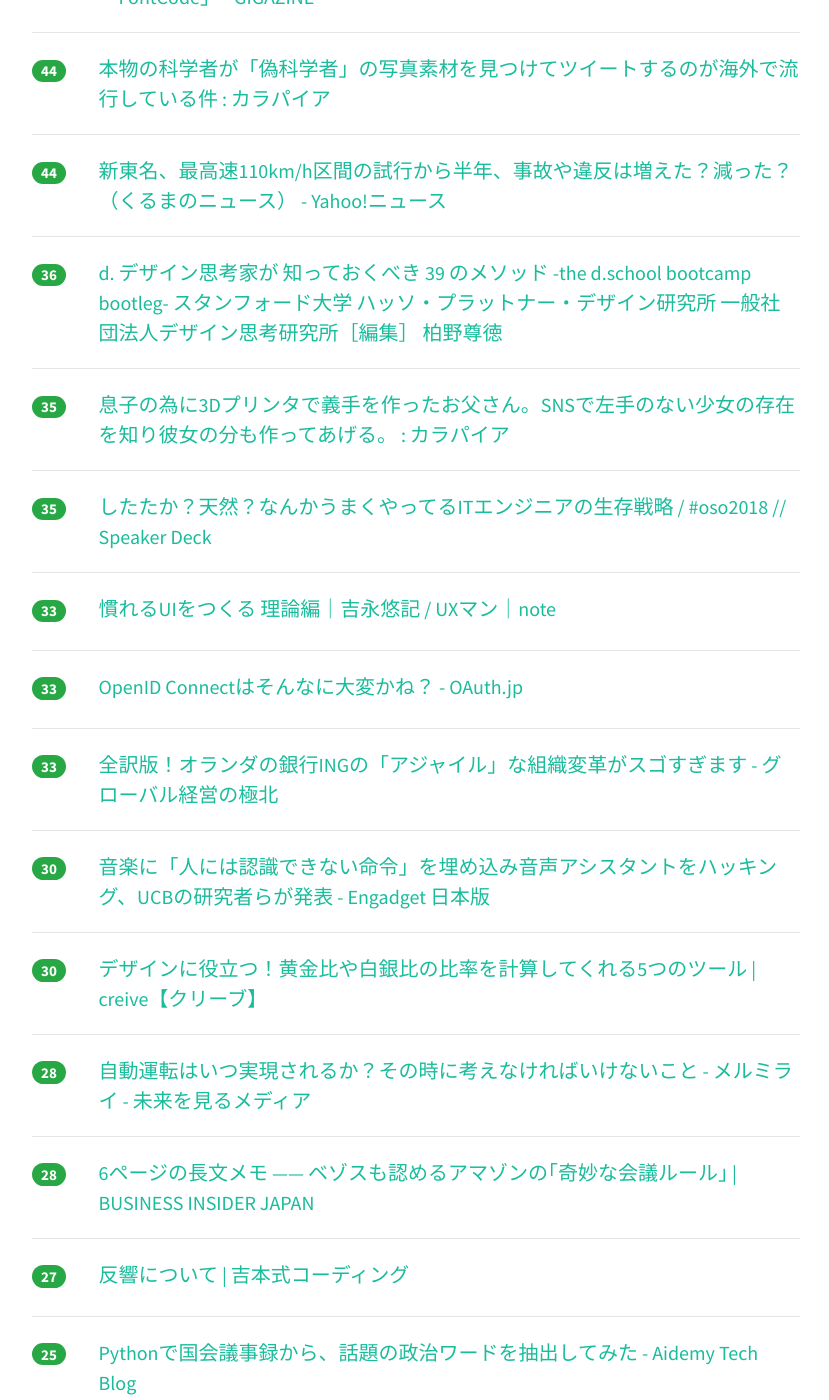
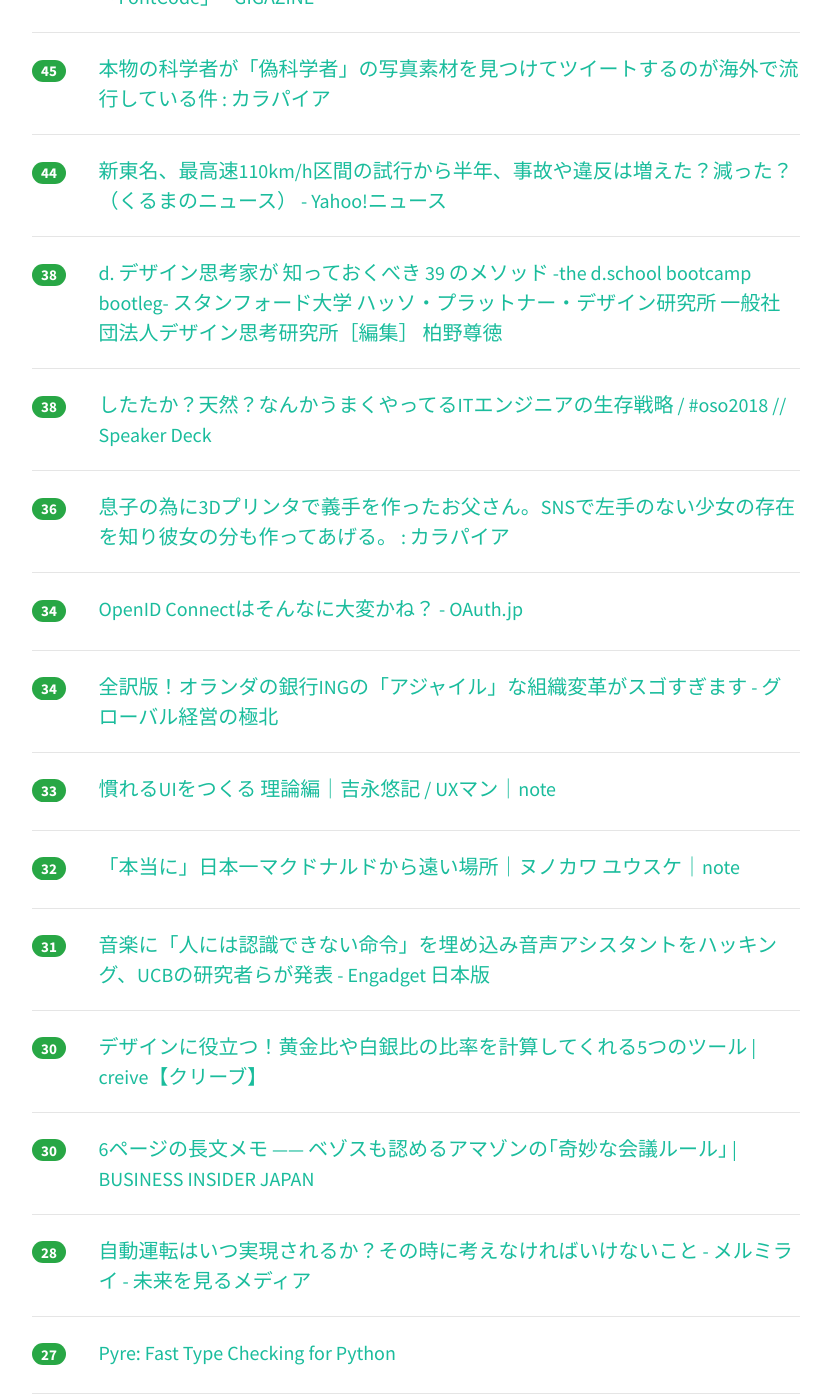
Before and after one commit to yatta47/hatena-matome-site, a Jekyll site: the page built from _posts/2018-05-12-hatena.md, in a window 1280 px wide and 1400 px high, scrolled down 700 px. Shown: the whole window, without its empty margins (224-1053 px from the left). Built offline with Jekyll 4.4.1, drawn with Linux system fonts in a browser that asks for light colours; nearby versions of some CDN libraries; some of the changed text lies outside the part shown.

Commit message:
Updated 2018-05-12

```diff
--- a/_posts/2018-05-12-hatena.md
+++ b/_posts/2018-05-12-hatena.md
@@ -1,23 +1,23 @@
 ---
 layout: post
 title:  "2018-05-12 はてぶIT"
-date:   2018-05-12 18:03:57
+date:   2018-05-12 19:01:15
 tags: [it-hotentry]
 ---
-38 件のデータあり
+44 件のデータあり
 
 <hr><div class="row">
-<div class="col-1"><span class="badge badge-pill badge-success h2">398</span></div>
+<div class="col-1"><span class="badge badge-pill badge-success h2">424</span></div>
 <div class="col-11"><a href='https://togetter.com/li/1226566' target='_blank'>「公での罵倒は、多くの国で強い報復を呼ぶ」「日本人と韓国人が、フィリピンで多くこれで殺害される」 - Togetter</a></div>
 </div>
 <hr>
 <div class="row">
-<div class="col-1"><span class="badge badge-pill badge-success h2">93</span></div>
+<div class="col-1"><span class="badge badge-pill badge-success h2">105</span></div>
 <div class="col-11"><a href='https://speakerdeck.com/yoshikiiida/agile-in-housework-and-child-care' target='_blank'>家事と育児とアジャイル / Agile in housework and child care // Speaker Deck</a></div>
 </div>
 <hr>
 <div class="row">
-<div class="col-1"><span class="badge badge-pill badge-success h2">67</span></div>
+<div class="col-1"><span class="badge badge-pill badge-success h2">76</span></div>
 <div class="col-11"><a href='https://anond.hatelabo.jp/20180511155651' target='_blank'>カタカナにすると人名みたいになる四字熟語一覧</a></div>
 </div>
 <hr>
@@ -27,7 +27,7 @@ tags: [it-hotentry]
 </div>
 <hr>
 <div class="row">
-<div class="col-1"><span class="badge badge-pill badge-success h2">44</span></div>
+<div class="col-1"><span class="badge badge-pill badge-success h2">45</span></div>
 <div class="col-11"><a href='http://karapaia.com/archives/52259205.html' target='_blank'>本物の科学者が「偽科学者」の写真素材を見つけてツイートするのが海外で流行している件 : カラパイア</a></div>
 </div>
 <hr>
@@ -37,18 +37,28 @@ tags: [it-hotentry]
 </div>
 <hr>
 <div class="row">
-<div class="col-1"><span class="badge badge-pill badge-success h2">36</span></div>
+<div class="col-1"><span class="badge badge-pill badge-success h2">38</span></div>
 <div class="col-11"><a href='https://designthinking.or.jp/swfu/d/bootleg2.0.pdf' target='_blank'>d. デザイン思考家が 知っておくべき 39 のメソッド -the d.school bootcamp bootleg- スタンフォード大学 ハッソ・プラットナー・デザイン研究所 一般社団法人デザイン思考研究所［編集］ 柏野尊徳</a></div>
 </div>
 <hr>
 <div class="row">
-<div class="col-1"><span class="badge badge-pill badge-success h2">35</span></div>
+<div class="col-1"><span class="badge badge-pill badge-success h2">38</span></div>
+<div class="col-11"><a href='https://speakerdeck.com/jnchito/number-oso2018' target='_blank'>したたか？天然？なんかうまくやってるITエンジニアの生存戦略 / #oso2018 // Speaker Deck</a></div>
+</div>
+<hr>
+<div class="row">
+<div class="col-1"><span class="badge badge-pill badge-success h2">36</span></div>
 <div class="col-11"><a href='http://karapaia.com/archives/52259366.html' target='_blank'>息子の為に3Dプリンタで義手を作ったお父さん。SNSで左手のない少女の存在を知り彼女の分も作ってあげる。 : カラパイア</a></div>
 </div>
 <hr>
 <div class="row">
-<div class="col-1"><span class="badge badge-pill badge-success h2">35</span></div>
-<div class="col-11"><a href='https://speakerdeck.com/jnchito/number-oso2018' target='_blank'>したたか？天然？なんかうまくやってるITエンジニアの生存戦略 / #oso2018 // Speaker Deck</a></div>
+<div class="col-1"><span class="badge badge-pill badge-success h2">34</span></div>
+<div class="col-11"><a href='https://oauth.jp/blog/2016/02/24/is-openid-connect-far-from-oauth2/' target='_blank'>OpenID Connectはそんなに大変かね？ - OAuth.jp</a></div>
+</div>
+<hr>
+<div class="row">
+<div class="col-1"><span class="badge badge-pill badge-success h2">34</span></div>
+<div class="col-11"><a href='http://globalbiz.hatenablog.com/entry/2018/05/11/152110' target='_blank'>全訳版！オランダの銀行INGの「アジャイル」な組織変革がスゴすぎます - グローバル経営の極北</a></div>
 </div>
 <hr>
 <div class="row">
@@ -57,17 +67,12 @@ tags: [it-hotentry]
 </div>
 <hr>
 <div class="row">
-<div class="col-1"><span class="badge badge-pill badge-success h2">33</span></div>
-<div class="col-11"><a href='https://oauth.jp/blog/2016/02/24/is-openid-connect-far-from-oauth2/' target='_blank'>OpenID Connectはそんなに大変かね？ - OAuth.jp</a></div>
+<div class="col-1"><span class="badge badge-pill badge-success h2">32</span></div>
+<div class="col-11"><a href='https://note.mu/ynunokawa/n/ndcc27f8872cb' target='_blank'>「本当に」日本一マクドナルドから遠い場所｜ヌノカワ ユウスケ｜note</a></div>
 </div>
 <hr>
 <div class="row">
-<div class="col-1"><span class="badge badge-pill badge-success h2">33</span></div>
-<div class="col-11"><a href='http://globalbiz.hatenablog.com/entry/2018/05/11/152110' target='_blank'>全訳版！オランダの銀行INGの「アジャイル」な組織変革がスゴすぎます - グローバル経営の極北</a></div>
-</div>
-<hr>
-<div class="row">
-<div class="col-1"><span class="badge badge-pill badge-success h2">30</span></div>
+<div class="col-1"><span class="badge badge-pill badge-success h2">31</span></div>
 <div class="col-11"><a href='https://japanese.engadget.com/2018/05/11/ucb/' target='_blank'>音楽に「人には認識できない命令」を埋め込み音声アシスタントをハッキング、UCBの研究者らが発表 - Engadget 日本版</a></div>
 </div>
 <hr>
@@ -77,13 +82,18 @@ tags: [it-hotentry]
 </div>
 <hr>
 <div class="row">
+<div class="col-1"><span class="badge badge-pill badge-success h2">30</span></div>
+<div class="col-11"><a href='https://www.businessinsider.jp/post-166302' target='_blank'>6ページの長文メモ —— ベゾスも認めるアマゾンの｢奇妙な会議ルール｣ | BUSINESS INSIDER JAPAN</a></div>
+</div>
+<hr>
+<div class="row">
 <div class="col-1"><span class="badge badge-pill badge-success h2">28</span></div>
 <div class="col-11"><a href='http://www.mermirai.com/entry/autonomous_cars' target='_blank'>自動運転はいつ実現されるか？その時に考えなければいけないこと - メルミライ - 未来を見るメディア</a></div>
 </div>
 <hr>
 <div class="row">
-<div class="col-1"><span class="badge badge-pill badge-success h2">28</span></div>
-<div class="col-11"><a href='https://www.businessinsider.jp/post-166302' target='_blank'>6ページの長文メモ —— ベゾスも認めるアマゾンの｢奇妙な会議ルール｣ | BUSINESS INSIDER JAPAN</a></div>
+<div class="col-1"><span class="badge badge-pill badge-success h2">27</span></div>
+<div class="col-11"><a href='https://www.facebook.com/notes/protect-the-graph/pyre-fast-type-checking-for-python/2048520695388071/' target='_blank'>Pyre: Fast Type Checking for Python</a></div>
 </div>
 <hr>
 <div class="row">
@@ -92,18 +102,13 @@ tags: [it-hotentry]
 </div>
 <hr>
 <div class="row">
-<div class="col-1"><span class="badge badge-pill badge-success h2">25</span></div>
-<div class="col-11"><a href='http://blog.aidemy.net/entry/2018/05/11/162024' target='_blank'>Pythonで国会議事録から、話題の政治ワードを抽出してみた - Aidemy Tech Blog</a></div>
+<div class="col-1"><span class="badge badge-pill badge-success h2">27</span></div>
+<div class="col-11"><a href='http://nlab.itmedia.co.jp/nl/articles/1805/12/news020.html' target='_blank'>人気Twitterアカウント「アボガド6」さん、「まる」さんがアカウント凍結　DMCAの悪用による虚偽申請が原因か - ねとらぼ</a></div>
 </div>
 <hr>
 <div class="row">
 <div class="col-1"><span class="badge badge-pill badge-success h2">25</span></div>
-<div class="col-11"><a href='https://note.mu/ynunokawa/n/ndcc27f8872cb' target='_blank'>「本当に」日本一マクドナルドから遠い場所｜ヌノカワ ユウスケ｜note</a></div>
-</div>
-<hr>
-<div class="row">
-<div class="col-1"><span class="badge badge-pill badge-success h2">24</span></div>
-<div class="col-11"><a href='https://www.facebook.com/notes/protect-the-graph/pyre-fast-type-checking-for-python/2048520695388071/' target='_blank'>Pyre: Fast Type Checking for Python</a></div>
+<div class="col-11"><a href='http://blog.aidemy.net/entry/2018/05/11/162024' target='_blank'>Pythonで国会議事録から、話題の政治ワードを抽出してみた - Aidemy Tech Blog</a></div>
 </div>
 <hr>
 <div class="row">
@@ -112,12 +117,7 @@ tags: [it-hotentry]
 </div>
 <hr>
 <div class="row">
-<div class="col-1"><span class="badge badge-pill badge-success h2">22</span></div>
-<div class="col-11"><a href='http://nlab.itmedia.co.jp/nl/articles/1805/12/news020.html' target='_blank'>人気Twitterアカウント「アボガド6」さん、「まる」さんがアカウント凍結　DMCAの悪用による虚偽申請が原因か - ねとらぼ</a></div>
-</div>
-<hr>
-<div class="row">
-<div class="col-1"><span class="badge badge-pill badge-success h2">21</span></div>
+<div class="col-1"><span class="badge badge-pill badge-success h2">23</span></div>
 <div class="col-11"><a href='http://the360.life/U1301.doit?id=3340' target='_blank'>【the360.life】 これで5000円!? レジャーが「超快適」になるポップアップテント【7製品比較】</a></div>
 </div>
 <hr>
@@ -137,8 +137,23 @@ tags: [it-hotentry]
 </div>
 <hr>
 <div class="row">
+<div class="col-1"><span class="badge badge-pill badge-success h2">16</span></div>
+<div class="col-11"><a href='http://www.itmedia.co.jp/news/articles/1805/12/news018.html' target='_blank'>「声を自由に変えられる技術」でコミュニケーションはどう変わる？ (1/2) - ITmedia NEWS</a></div>
+</div>
+<hr>
+<div class="row">
+<div class="col-1"><span class="badge badge-pill badge-success h2">16</span></div>
+<div class="col-11"><a href='https://note.mu/nikoko/n/n696dca3bfc44' target='_blank'>とある求人サイトをデザインリニューアルした話｜Yoko Nishida｜note</a></div>
+</div>
+<hr>
+<div class="row">
 <div class="col-1"><span class="badge badge-pill badge-success h2">15</span></div>
 <div class="col-11"><a href='http://tomomii.hatenablog.com/entry/2018/05/08/234610' target='_blank'>本を読む会 - SRE サイトリライアビリティエンジニアリング #1 - Words fly away, the written letter remains.</a></div>
+</div>
+<hr>
+<div class="row">
+<div class="col-1"><span class="badge badge-pill badge-success h2">15</span></div>
+<div class="col-11"><a href='http://blog.chaspy.me/entry/2018/05/12/120000' target='_blank'>「Effective DevOps」を読んだ - ツナワタリマイライフ</a></div>
 </div>
 <hr>
 <div class="row">
@@ -152,13 +167,13 @@ tags: [it-hotentry]
 </div>
 <hr>
 <div class="row">
-<div class="col-1"><span class="badge badge-pill badge-success h2">14</span></div>
-<div class="col-11"><a href='https://note.mu/nikoko/n/n696dca3bfc44' target='_blank'>とある求人サイトをデザインリニューアルした話｜Yoko Nishida｜note</a></div>
+<div class="col-1"><span class="badge badge-pill badge-success h2">13</span></div>
+<div class="col-11"><a href='https://jp.techcrunch.com/2018/05/12/2018-05-11-didi-chuxing-suspends-its-carpooling-service/' target='_blank'>中国Didi、殺人事件を受けて相乗りサービスを一時停止へ | TechCrunch Japan</a></div>
 </div>
 <hr>
 <div class="row">
 <div class="col-1"><span class="badge badge-pill badge-success h2">13</span></div>
-<div class="col-11"><a href='https://jp.techcrunch.com/2018/05/12/2018-05-11-didi-chuxing-suspends-its-carpooling-service/' target='_blank'>中国Didi、殺人事件を受けて相乗りサービスを一時停止へ | TechCrunch Japan</a></div>
+<div class="col-11"><a href='http://www.itmedia.co.jp/mobile/articles/1805/12/news010.html' target='_blank'>初の「おサイフケータイ」対応スマホ！　Android au初号機「IS03」（懐かしのケータイ） - ITmedia Mobile</a></div>
 </div>
 <hr>
 <div class="row">
@@ -173,17 +188,22 @@ tags: [it-hotentry]
 <hr>
 <div class="row">
 <div class="col-1"><span class="badge badge-pill badge-success h2">12</span></div>
-<div class="col-11"><a href='http://www.itmedia.co.jp/news/articles/1805/12/news018.html' target='_blank'>「声を自由に変えられる技術」でコミュニケーションはどう変わる？ (1/2) - ITmedia NEWS</a></div>
+<div class="col-11"><a href='https://anond.hatelabo.jp/20180512100923' target='_blank'>chromeBookを買って気に入って手放した</a></div>
 </div>
 <hr>
 <div class="row">
-<div class="col-1"><span class="badge badge-pill badge-success h2">12</span></div>
-<div class="col-11"><a href='http://www.itmedia.co.jp/mobile/articles/1805/12/news010.html' target='_blank'>初の「おサイフケータイ」対応スマホ！　Android au初号機「IS03」（懐かしのケータイ） - ITmedia Mobile</a></div>
+<div class="col-1"><span class="badge badge-pill badge-success h2">11</span></div>
+<div class="col-11"><a href='http://nekora.hatenablog.com/entry/2018/05/10/213000' target='_blank'>度し難し、Apple信者 - 新ねこら対策秘密力要塞基地日誌</a></div>
 </div>
 <hr>
 <div class="row">
-<div class="col-1"><span class="badge badge-pill badge-success h2">9</span></div>
-<div class="col-11"><a href='http://nekora.hatenablog.com/entry/2018/05/10/213000' target='_blank'>度し難し、Apple信者 - 新ねこら対策秘密力要塞基地日誌</a></div>
+<div class="col-1"><span class="badge badge-pill badge-success h2">11</span></div>
+<div class="col-11"><a href='https://www.irasutoya.com/2018/05/blog-post_72.html' target='_blank'>水掛け論のイラスト（棒人間） | かわいいフリー素材集 いらすとや</a></div>
+</div>
+<hr>
+<div class="row">
+<div class="col-1"><span class="badge badge-pill badge-success h2">11</span></div>
+<div class="col-11"><a href='https://codezine.jp/article/detail/10822' target='_blank'>【新刊紹介】『速習Vue.js』発売、JavaScriptフレームワークを素早くマスターできる解説書：CodeZine（コードジン）</a></div>
 </div>
 <hr>
 <div class="row">
@@ -192,6 +212,16 @@ tags: [it-hotentry]
 </div>
 <hr>
 <div class="row">
+<div class="col-1"><span class="badge badge-pill badge-success h2">7</span></div>
+<div class="col-11"><a href='https://massa142.hatenablog.com/entry/2018/05/12/161236' target='_blank'>「はじめてのフロントエンド開発」という本を書きました - massa142's blog</a></div>
+</div>
+<hr>
+<div class="row">
+<div class="col-1"><span class="badge badge-pill badge-success h2">5</span></div>
+<div class="col-11"><a href='https://togetter.com/li/1226645' target='_blank'>VRchat内で恐怖体験が発生「違う...そんなつもりじゃ...優しく撫でてただけなんだ...」 - Togetter</a></div>
+</div>
+<hr>
+<div class="row">
 <div class="col-1"><span class="badge badge-pill badge-success h2">1</span></div>
 <div class="col-11"><a href='http://melodysearch.y2lab.com/melodySearch.html?MB_iframe=true&width=810&height=545' target='_blank'>弾いちゃお検索</a></div>
 </div>
```
